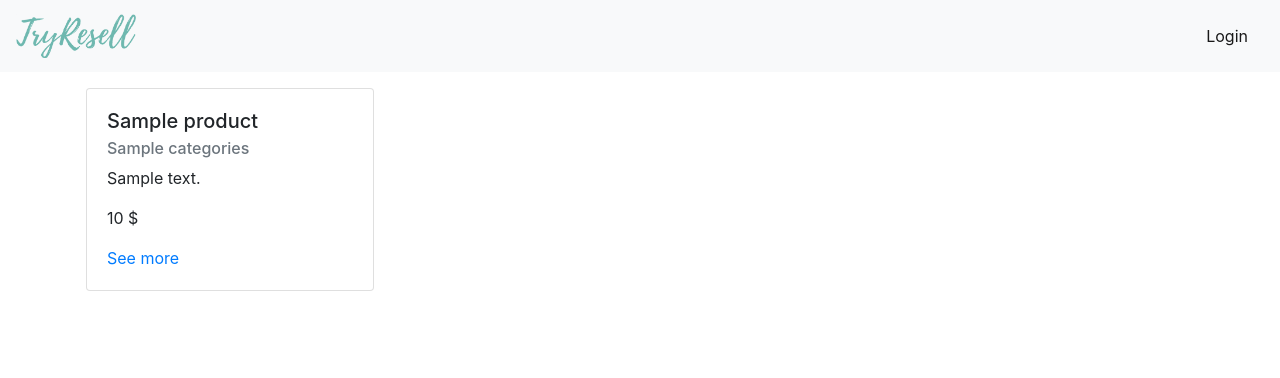
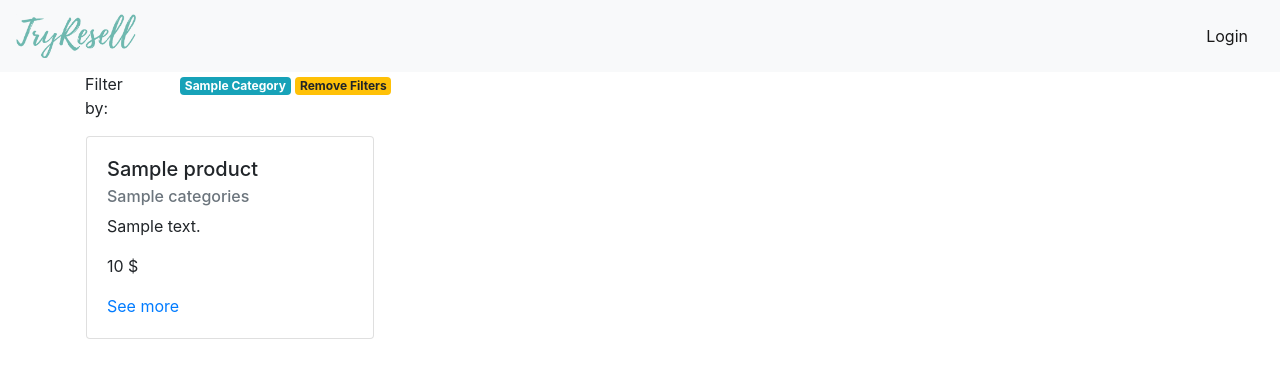
Before and after one commit to tringakrasniqi/try-resell, a Django app: template main/apps/shop/templates/homepage.html in a window 1280 px wide. Shown: the top 378 px of the page. Run offline with Django 3.2, Linux system fonts and the light colour scheme; the template is opened without the code that fills it: most values are stand-ins (such as "Sample title", 1, 10 or a date in 2020); some libraries are stand-ins or nearby versions.

Commit message:
Added first stage of Filter by Category in homepage

```diff
--- a/main/apps/shop/templates/homepage.html
+++ b/main/apps/shop/templates/homepage.html
@@ -7,6 +7,15 @@
      {% include 'includes/navbar.html' %}
 
       <div class="container">
+            <div class="row">
+                  <div class="col-1">Filter by:</div>
+                  <div class="col-11">
+                        {% for category in categories %}
+                              <a href="/product/filter/{{category.id}}" class="badge badge-info text-capitalize">{{category.name}}</a>
+                        {% endfor %}
+                        <a href="/product/filter/remove" class="badge badge-warning text-capitalize">remove filters</a>
+                  </div>
+            </div>
             <div class="row">
                   {% for product in products %}
                         <div class="card m-3" style="width: 18rem;">
--- a/main/apps/shop/urls.py
+++ b/main/apps/shop/urls.py
@@ -7,6 +7,8 @@ urlpatterns = [
     path('product/create', views.create_product),
     path('product/<int:product_id>', views.show_product),
     path('product/<int:product_id>/delete', views.delete_product),
+    path('product/filter/<int:category_id>', views.filter_products),
+    path('product/filter/remove', views.remove_filter_products),
     path('profile', views.show_user_profile),
     path('profile/image', views.save_profile_image)
 ]
```
Also changed, not shown: main/apps/shop/views.py (+17 -1 lines).
